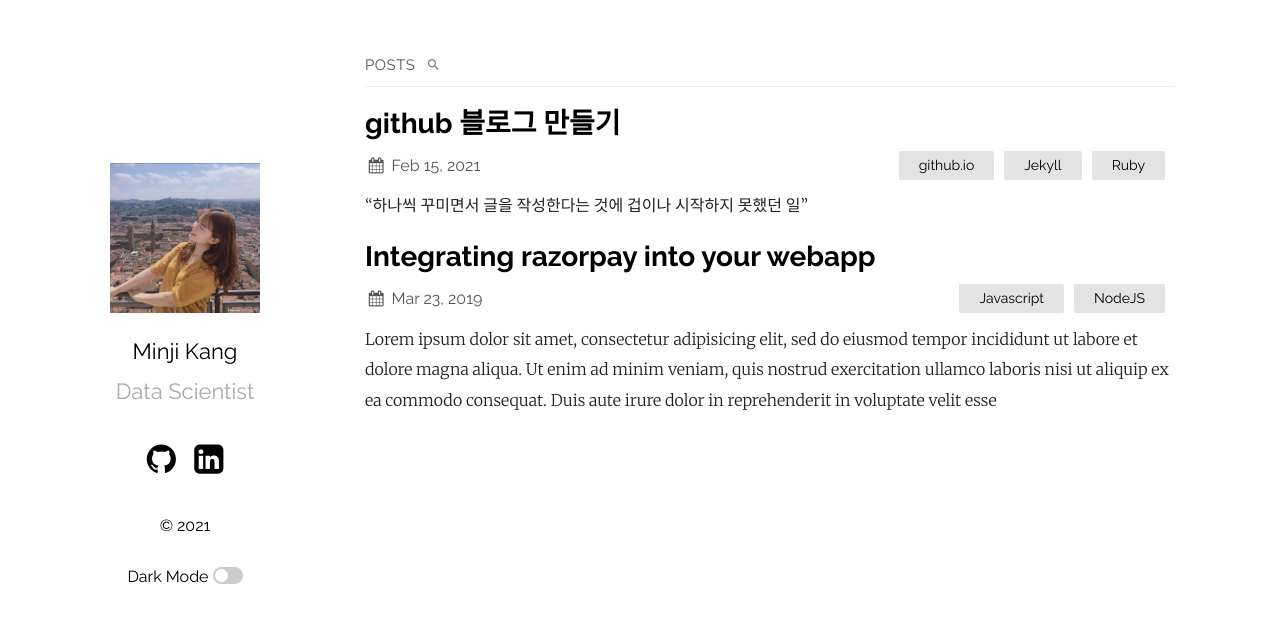
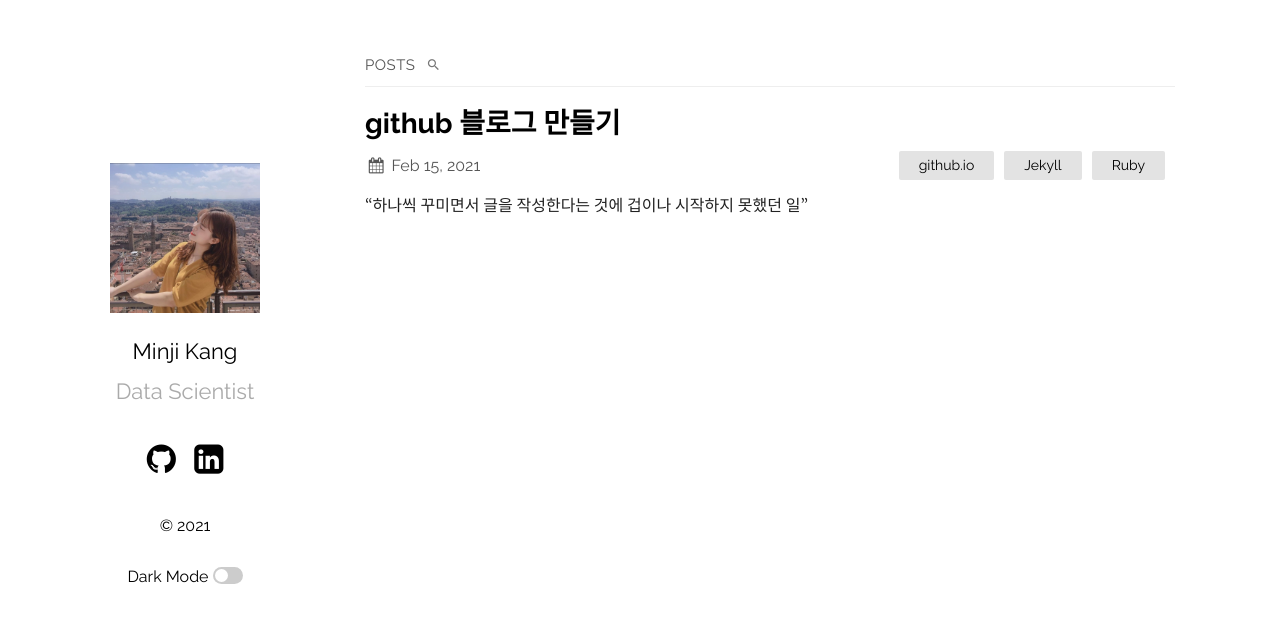
Before and after one commit to mmminji/mmminji.github.io, a Jekyll site: the page built from index.md, in a window 1280 px wide. Shown: the top 623 px of the page. Built offline with Jekyll 4.4.1, drawn with Linux system fonts in a browser that asks for light colours.

Commit message:
2021-02-15-post

````diff
--- a/_posts/2019-03-23-welcome-to-jekyll.markdown
+++ /dev/null
@@ -1,28 +0,0 @@
----
-layout: post
-title:  "Integrating razorpay into your webapp"
-date:   2019-03-23 21:03:36 +0530
-categories: Javascript NodeJS
----
-Lorem ipsum dolor sit amet, consectetur adipisicing elit, sed do eiusmod tempor incididunt ut labore et dolore magna aliqua. Ut enim ad minim veniam, quis nostrud exercitation ullamco laboris nisi ut aliquip ex ea commodo consequat. Duis aute irure dolor in reprehenderit in voluptate velit esse
-
-```javascript
-const Razorpay = require('razorpay');
-
-let rzp = Razorpay({
-	key_id: 'KEY_ID',
-	secret: 'name'
-});
-
-// capture request
-rzp.capture(payment_id, cost)
-	.then(function (data) {
-		return 2;
-	})
-```
-
-Check out the [Jekyll docs][jekyll-docs] for more info on how to get the most out of Jekyll. File all bugs/feature requests at [Jekyll’s GitHub repo][jekyll-gh]. If you have questions, you can ask them on [Jekyll Talk][jekyll-talk].
-
-[jekyll-docs]: https://jekyllrb.com/docs/home
-[jekyll-gh]:   https://github.com/jekyll/jekyll
-[jekyll-talk]: https://talk.jekyllrb.com/
--- a/_posts/2021-02-15-github.io만들기.markdown
+++ b/_posts/2021-02-15-github.io만들기.markdown
@@ -15,7 +15,7 @@ categories: github.io Jekyll Ruby
 
 ## 1. Repository 생성
 
-![](https://github.com/mmminji/mmminji.github.io/blob/main/assets/post_pics/Create_a_new_repository.PNG?raw=true)
+![](https://github.com/mmminji/mmminji.github.io/blob/main/assets/post_pics/Create_a_new_repository.PNG?raw=true){: width="100" height="100"}
 
 새로운 repository 이름을 [아이디].github.io로 지정하여 생성한다. README 파일은 자동으로 만들어 두면 편하다.
 
````
Also changed, not shown: assets/post_pics/clone_folder.PNG.
